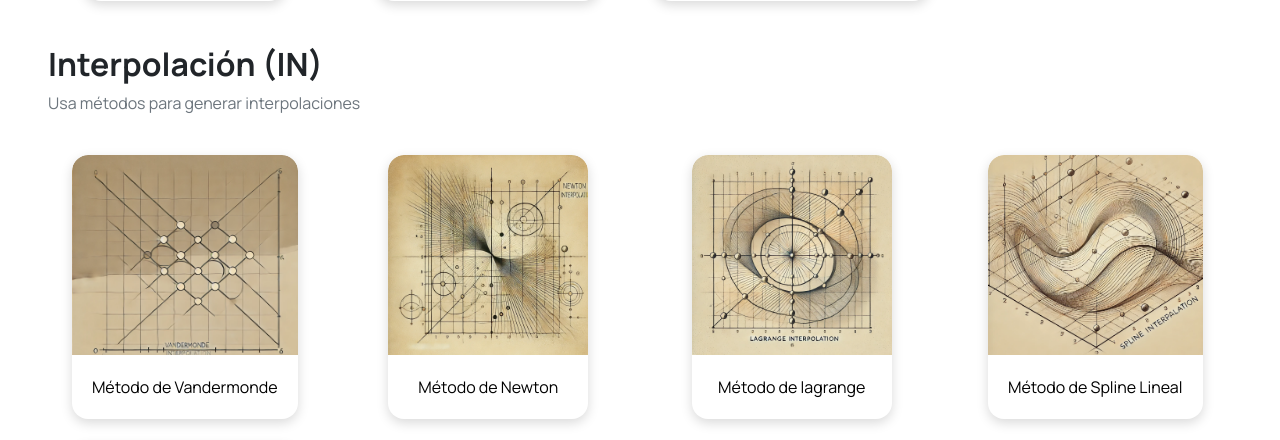
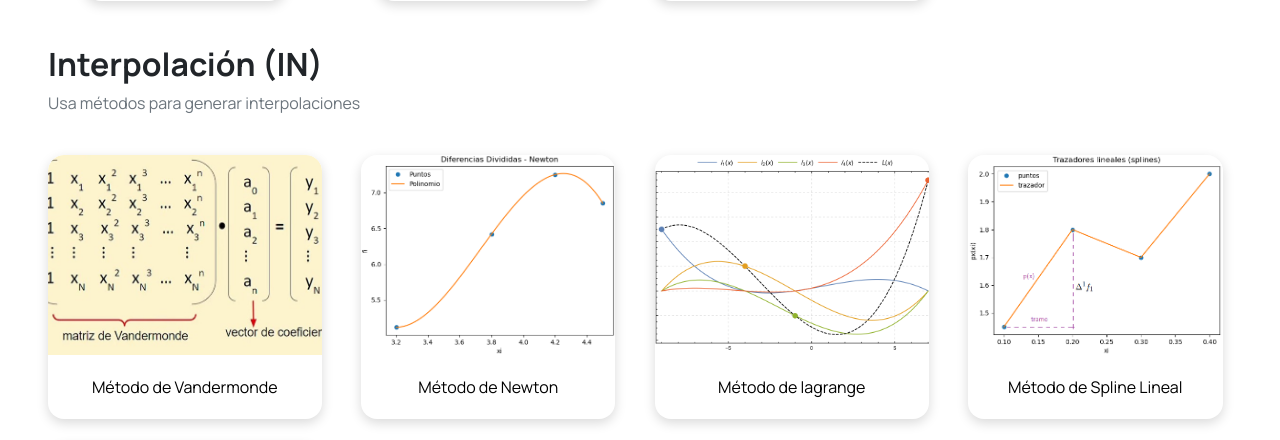
Before and after one commit to Salome-Serna-R/ProyectoFinal_Analisis, a Django app: template src/application/home/templates/index.html in a window 1280 px wide. Shown: the part 1889-2329 px from the top of the page. Run offline with Django 5.2, Linux system fonts and the light colour scheme; the template is opened without the code that fills it, so the values that code supplies are empty; some libraries are stand-ins or nearby versions.

Commit message:
Nuevas imagenes

```diff
--- a/src/application/home/templates/index.html
+++ b/src/application/home/templates/index.html
@@ -140,7 +140,7 @@
       <div class="row row-cols-1 row-cols-md-3 row-cols-lg-4 g-4">
         <div class="col mb-4">
           <a class="card metodo-card" href="{% url 'numerical_method:vandermonde' %}">
-            <img src="{% static 'img/home/vandermonde.webp' %}" class="card-img-top metodo-img" alt="Vandermonde" />
+            <img src="{% static 'img/home/vandermonde.jpg' %}" class="card-img-top metodo-img" alt="Vandermonde" />
             <div class="card-body">
               <p class="card-text text-center">Método de Vandermonde</p>
             </div>
@@ -148,7 +148,7 @@
         </div>
         <div class="col mb-4">
           <a class="card metodo-card" href="{% url 'numerical_method:newton-interpol' %}">
-            <img src="{% static 'img/home/newton-int.webp' %}" class="card-img-top metodo-img" alt="Vandermonde" />
+            <img src="{% static 'img/home/newton_IN.png' %}" class="card-img-top metodo-img" alt="Vandermonde" />
             <div class="card-body">
               <p class="card-text text-center">Método de Newton</p>
             </div>
@@ -156,7 +156,7 @@
         </div>
         <div class="col mb-4">
           <a class="card metodo-card" href="{% url 'numerical_method:lagrange' %}">
-            <img src="{% static 'img/home/lagrange.webp' %}" class="card-img-top metodo-img" alt="Lagrange" />
+            <img src="{% static 'img/home/lagrange.png' %}" class="card-img-top metodo-img" alt="Lagrange" />
             <div class="card-body">
               <p class="card-text text-center">Método de lagrange</p>
             </div>
@@ -164,7 +164,7 @@
         </div>
         <div class="col mb-4">
           <a class="card metodo-card" href="{% url 'numerical_method:spline_linear' %}">
-            <img src="{% static 'img/home/spline.webp' %}" class="card-img-top metodo-img" alt="Spline Lineal" />
+            <img src="{% static 'img/home/splinelineal.png' %}" class="card-img-top metodo-img" alt="Spline Lineal" />
             <div class="card-body">
               <p class="card-text text-center">Método de Spline Lineal</p>
             </div>
@@ -172,7 +172,7 @@
         </div>
         <div class="col mb-4">
           <a class="card metodo-card" href="{% url 'numerical_method:spline_cubic' %}">
-            <img src="{% static 'img/home/spline.webp' %}" class="card-img-top metodo-img" alt="Spline Cubico" />
+            <img src="{% static 'img/home/splinecubico.png' %}" class="card-img-top metodo-img" alt="Spline Cubico" />
             <div class="card-body">
               <p class="card-text text-center">Método de Spline Cubico</p>
             </div>
```
Also changed, not shown: static/img/home/lagrange.png (added), static/img/home/lagrange.webp (deleted), static/img/home/multiple-root-1.webp (deleted), static/img/home/multiple-root-2.webp (deleted), static/img/home/newton-int.webp (deleted), static/img/home/newton_IN.png (added), static/img/home/secant.webp (deleted), static/img/home/splincubico.png (added), static/img/home/spline.webp (deleted), static/img/home/splinelineal.png (added), static/img/home/vandermonde.jpg (added), static/img/home/vandermonde.webp (deleted).
